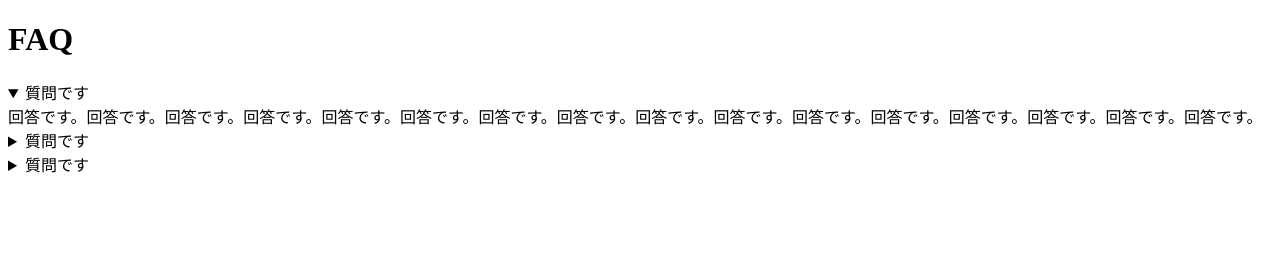
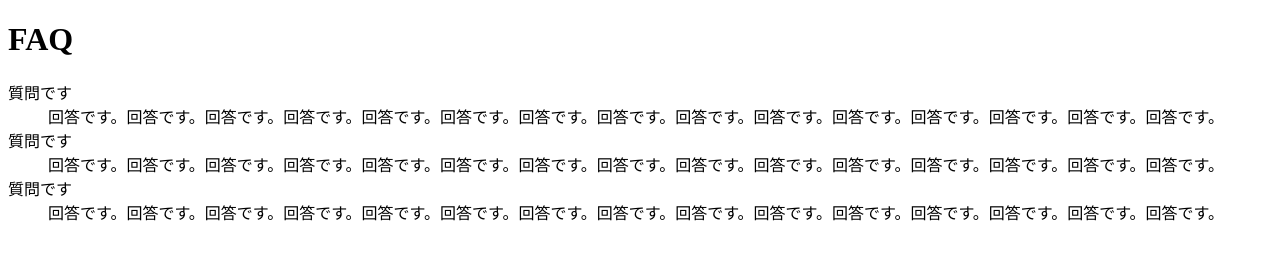
Before and after one commit to gusutaharu/accorion_js, a plain HTML site: page index.html in a window 1280 px wide. Drawn offline with Linux system fonts and the light colour scheme.

Commit message:
lesson03

```diff
--- a/index.html
+++ b/index.html
@@ -4,20 +4,23 @@
   <meta charset="UTF-8">
   <meta name="viewport" content="width=device-width, initial-scale=1.0">
   <title>FAQ</title>
+  <link rel="stylesheet" href="css/styles.css">
 </head>
 <body>
   <h1>FAQ</h1>
-  <details open>
-    <summary>質問です</summary>
-    回答です。回答です。回答です。回答です。回答です。回答です。回答です。回答です。回答です。回答です。回答です。回答です。回答です。回答です。回答です。回答です。
-  </details>
-  <details>
-    <summary>質問です</summary>
-    回答です。回答です。回答です。回答です。回答です。回答です。回答です。回答です。回答です。回答です。回答です。回答です。回答です。回答です。回答です。回答です。
-  </details>
-  <details>
-    <summary>質問です</summary>
-    回答です。回答です。回答です。回答です。回答です。回答です。回答です。回答です。回答です。回答です。回答です。回答です。回答です。回答です。回答です。回答です。
-  </details>
+  <dl>
+    <div>
+      <dt>質問です</dt>
+    <dd>回答です。回答です。回答です。回答です。回答です。回答です。回答です。回答です。回答です。回答です。回答です。回答です。回答です。回答です。回答です。</dd>
+    </div>
+    <div>
+      <dt>質問です</dt>
+      <dd>回答です。回答です。回答です。回答です。回答です。回答です。回答です。回答です。回答です。回答です。回答です。回答です。回答です。回答です。回答です。</dd>
+    </div>
+    <div>
+      <dt>質問です</dt>
+      <dd>回答です。回答です。回答です。回答です。回答です。回答です。回答です。回答です。回答です。回答です。回答です。回答です。回答です。回答です。回答です。</dd>
+    </div>
+  </dl>
 </body>
 </html>
```
Also changed, not shown: css/styles.css (added).
